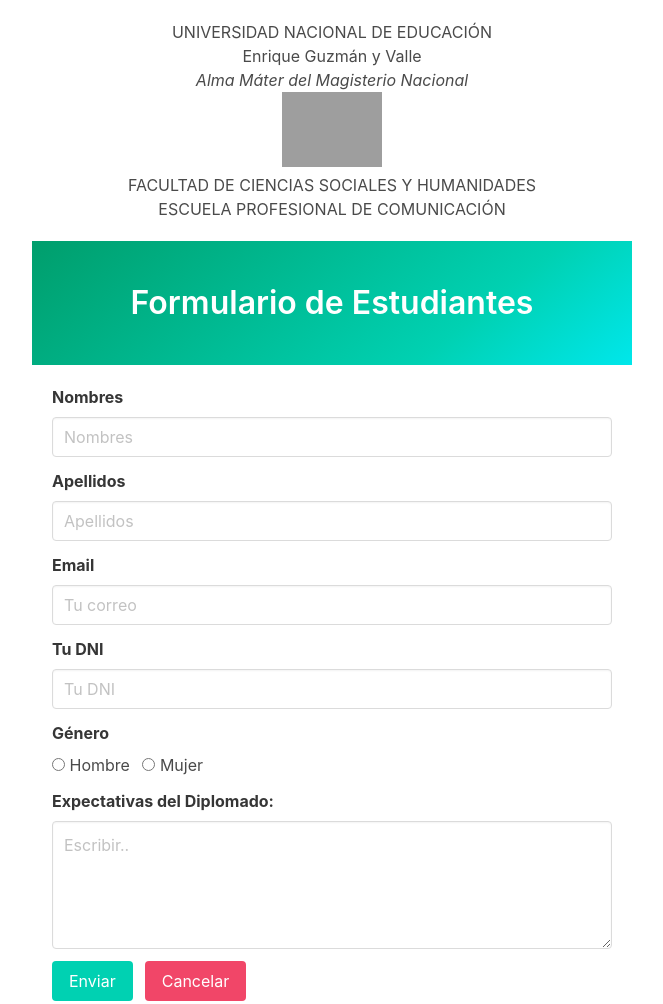
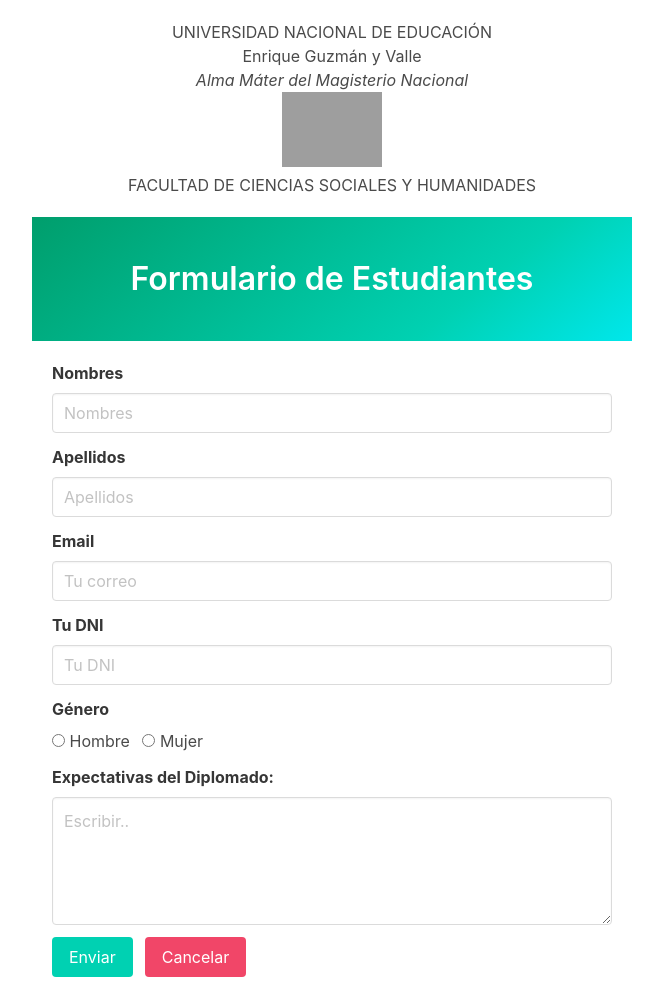
Before and after one commit to Edirsong/Inicio_Diplomado, a plain HTML site: page index.html in a window 1280 px wide. Shown: the whole page, without its empty margins (308-971 px from the left). Drawn offline with nearby package versions, Linux system fonts and the light colour scheme; grey boxes are pictures that could not be loaded.

Commit message:
Update index.html

```diff
--- a/index.html
+++ b/index.html
@@ -54,7 +54,7 @@
                     <!-- Asegúrate de reemplazar 'url_del_logo' con la URL real del logotipo -->
                     <img src="https://www.une.edu.pe/test/images/logoune.gif" alt="Logo" style="max-width: 100px;"/>
                     <h5>FACULTAD DE CIENCIAS SOCIALES Y HUMANIDADES</h5>
-                    <h6>ESCUELA PROFESIONAL DE COMUNICACIÓN</h6>
+
       </div>
 
 
```
